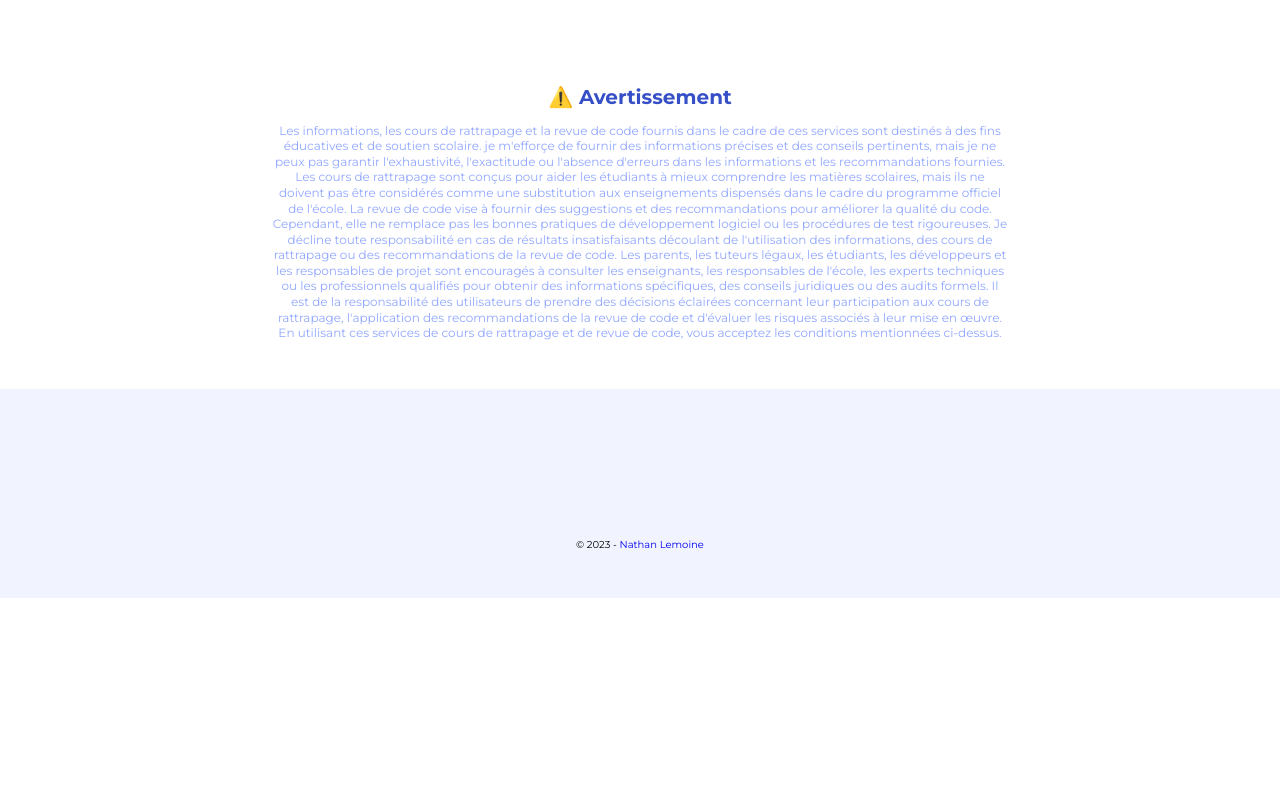
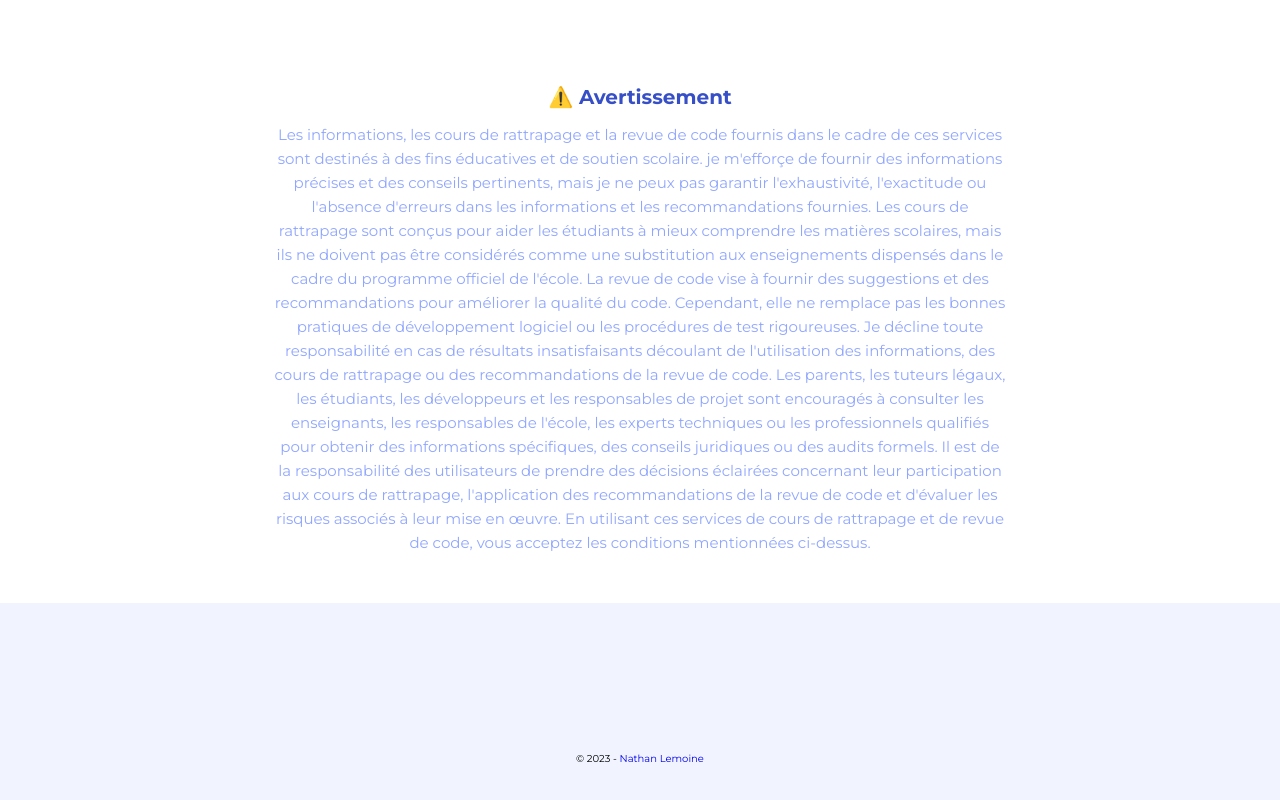
Before and after one commit to Hakinathan/CodaMate, a Next.js app: page / in a window 1280 px wide. Shown: the part 3099-3899 px from the top of the page. Before the commit the page ends 3697 px from the top, so only its background shows below. Built offline with nearby package versions, Linux system fonts and the light colour scheme; some icons are missing.

Commit message:
fix: Update font size for disclaimer text

```diff
--- a/app/styles/index.css
+++ b/app/styles/index.css
@@ -381,8 +381,8 @@
 }
 
 .disclaimer__text {
-  font-size: 1.2rem;
-  line-height: 1.3;
+  font-size: 1.5rem;
+  line-height: 1.6;
   color: var(--color-secondary);
 }
 
```
